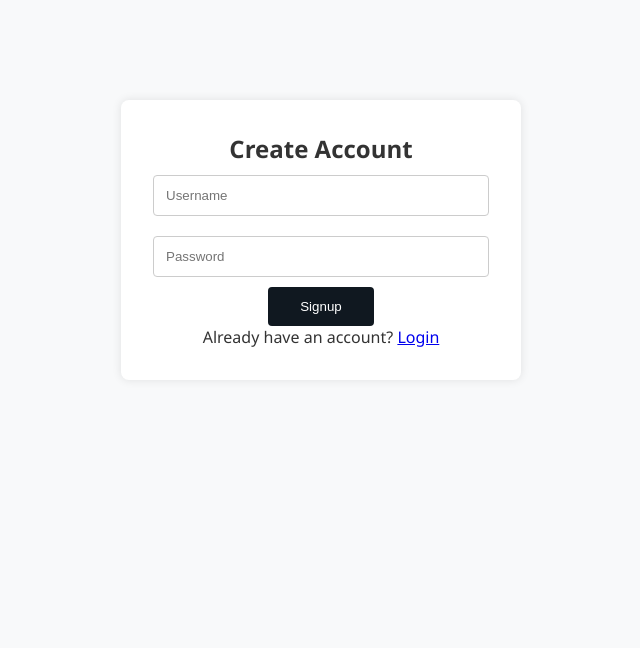
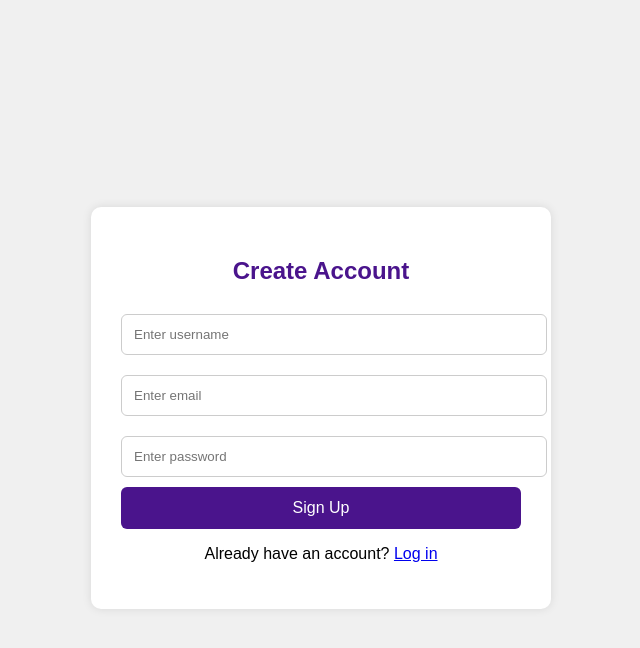
Before and after one commit to rajanformilan/GenX-Ventures, a plain HTML site: page signup.html in a window 1280 px wide. Shown: the whole page, without its empty margins (319-959 px from the left). Drawn offline with Linux system fonts and the light colour scheme.

Commit message:
Update signup.html

```diff
--- a/signup.html
+++ b/signup.html
@@ -1,32 +1,113 @@
 <!DOCTYPE html>
 <html lang="en">
 <head>
-  <meta charset="UTF-8">
-  <title>Signup - GenX Ventures</title>
-  <link rel="stylesheet" href="style.css">
+  <meta charset="UTF-8" />
+  <meta name="viewport" content="width=device-width, initial-scale=1.0"/>
+  <title>Sign Up – GenX Ventures</title>
+  <style>
+    body {
+      font-family: Arial, sans-serif;
+      background: #f0f0f0;
+      display: flex;
+      justify-content: center;
+      align-items: center;
+      height: 100vh;
+    }
+    .signup-container {
+      background: white;
+      padding: 30px;
+      border-radius: 10px;
+      box-shadow: 0 0 10px rgba(0,0,0,0.1);
+      width: 100%;
+      max-width: 400px;
+    }
+    h2 {
+      text-align: center;
+      color: #4a148c;
+    }
+    input {
+      width: 100%;
+      padding: 12px;
+      margin: 10px 0;
+      border-radius: 6px;
+      border: 1px solid #ccc;
+    }
+    button {
+      width: 100%;
+      padding: 12px;
+      background: #4a148c;
+      color: white;
+      border: none;
+      border-radius: 6px;
+      cursor: pointer;
+      font-size: 16px;
+    }
+    button:hover {
+      background: #6a1b9a;
+    }
+    p {
+      text-align: center;
+    }
+  </style>
 </head>
 <body>
-  <div class="auth-box">
+  <div class="signup-container">
     <h2>Create Account</h2>
-    <input type="text" id="signupUsername" placeholder="Username">
-    <input type="password" id="signupPassword" placeholder="Password">
-    <button onclick="signup()">Signup</button>
-    <p>Already have an account? <a href="login.html">Login</a></p>
+    <form id="signupForm">
+      <input type="text" id="username" placeholder="Enter username" required />
+      <input type="email" id="email" placeholder="Enter email" required />
+      <input type="password" id="password" placeholder="Enter password" required />
+      <button type="submit">Sign Up</button>
+    </form>
+    <p>Already have an account? <a href="login.html">Log in</a></p>
   </div>
 
   <script>
-    function signup() {
-      const username = document.getElementById('signupUsername').value;
-      const password = document.getElementById('signupPassword').value;
+    // Get referrer from ?ref=USERNAME
+    function getReferrer() {
+      const params = new URLSearchParams(window.location.search);
+      return params.get("ref");
+    }
 
-      if (username && password) {
-        localStorage.setItem(username, JSON.stringify({ password }));
-        alert('Signup successful!');
-        window.location.href = 'login.html';
-      } else {
-        alert('Please fill in all fields.');
+    document.getElementById("signupForm").addEventListener("submit", function (e) {
+      e.preventDefault();
+
+      const username = document.getElementById("username").value.trim();
+      const email = document.getElementById("email").value.trim();
+      const password = document.getElementById("password").value;
+
+      if (!username || !email || !password) {
+        alert("Please fill in all fields.");
+        return;
       }
-    }
+
+      if (localStorage.getItem(`user_${username}`)) {
+        alert("Username already exists. Try a different one.");
+        return;
+      }
+
+      const newUser = {
+        username,
+        email,
+        password,
+        balance: 20,
+        joinedAt: new Date().toISOString()
+      };
+      localStorage.setItem(`user_${username}`, JSON.stringify(newUser));
+      localStorage.setItem("loggedInUser", JSON.stringify(newUser));
+
+      const referrer = getReferrer();
+      if (referrer) {
+        const refData = JSON.parse(localStorage.getItem(`user_${referrer}`));
+        if (refData) {
+          refData.balance = (refData.balance || 0) + 20;
+          localStorage.setItem(`user_${referrer}`, JSON.stringify(refData));
+        }
+      }
+
+      alert("Signup successful! Rs 20 bonus credited.");
+      window.location.href = "balance.html";
+    });
   </script>
 </body>
 </html>
```
